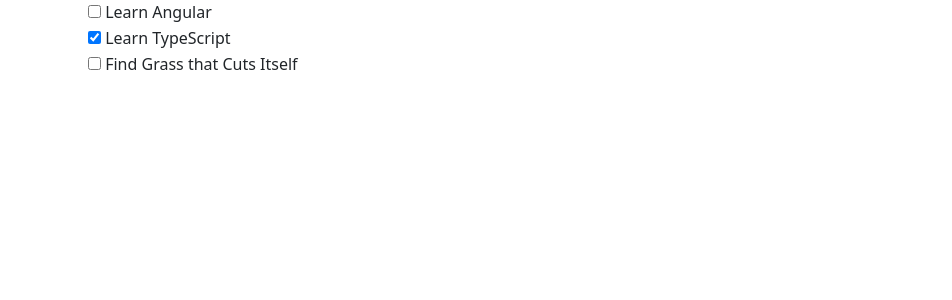
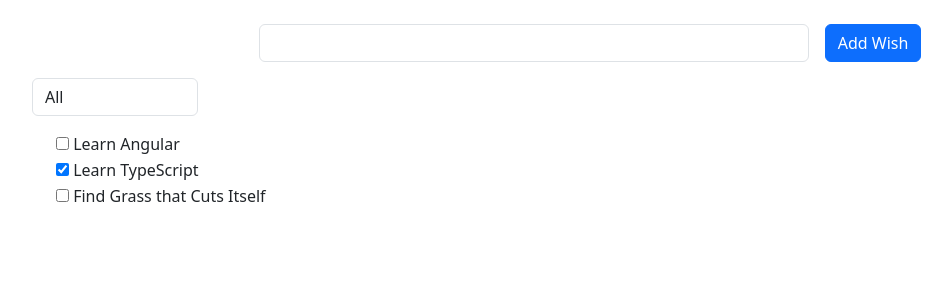
Before and after one commit to johnsonav1992/wishlist, an Angular app: page / in a window 1280 px wide. Shown: the top 300 px of the page, without its empty margins (50-1002 px from the left). Built offline with nearby package versions, Linux system fonts and the light colour scheme.

Commit message:
its' all workin'

```diff
--- a/src/app/app.component.html
+++ b/src/app/app.component.html
@@ -1,13 +1,41 @@
 <div class="container">
-  @if (!items.length) {
+  <form class="row mt-3 gx-3 gy-2 align-items-center justify-content-center">
+    <div class="col-sm-6">
+      <label for="specificSizeInputName" class="visually-hidden">
+        Wish
+      </label>
+      <input type="text" class="form-control" name="new-wish-text" [(ngModel)]="newWishText">
+    </div>
+    <div class="col-auto">
+      <button
+        class="btn btn-primary"
+        type="submit"
+        (click)="
+          $event.preventDefault();
+          addNewWish();
+        "
+      >
+        Add Wish
+      </button>
+    </div>
+  </form>
+  <div class="row mt-3">
+    <div class="col-sm-2">
+      <select class="form-control" [(ngModel)]="listFilter">
+        <option value="all">All</option>
+        <option value="unfulfilled">Unfulfilled</option>
+        <option value="fulfilled">Fulfilled</option>
+      </select>
+    </div>
+  </div>
+  <div class="row mt-3">
+    @if (!visibleItems.length) {
       <div>
         There are no wishes!
       </div>
-  }
-
-  @else {
+    } @else {
       <ul class="wish-list">
-      @for (item of items; track item.id) {
+        @for (item of visibleItems; track item.id) {
             <li>
               <div class="form-check">
                 <label class="form-check-label">
@@ -25,3 +53,4 @@
       </ul>
     }
   </div>
+</div>
--- a/src/app/app.component.ts
+++ b/src/app/app.component.ts
@@ -1,11 +1,13 @@
-import { Component } from '@angular/core';
+import { Component, EventEmitter } from '@angular/core';
 import { RouterOutlet } from '@angular/router';
 import { WishItem } from '../shared/models/wishItem';
+import { FormsModule } from '@angular/forms';
+import { FilterOptions } from '../shared/types/types';
 
 @Component({
   selector: 'app-root',
   standalone: true,
-  imports: [RouterOutlet],
+  imports: [RouterOutlet, FormsModule],
   templateUrl: './app.component.html',
   styleUrl: './app.component.css'
 })
@@ -28,10 +30,31 @@
     }
   ];
 
+  get visibleItems() {
+    let value = this.listFilter;
+
+    switch(value) {
+      case 'all': return this.items;
+      case 'fulfilled': return this.items.filter(item => item.isComplete);
+      case 'unfulfilled': return this.items.filter(item => !item.isComplete);
+    }
+  }
+
   title = 'wishlist';
+  newWishText = '';
+  listFilter: FilterOptions = 'all';
+
+  addNewWish () {
+    this.items.push({
+      id: this.items.length + 1,
+      text: this.newWishText,
+      isComplete: false
+    });
+
+    this.newWishText = ''
+  }
 
   toggleItem (item: WishItem) {
     item.isComplete = !item.isComplete;
-    console.log(this.items)
   }
 }
--- a/src/app/app.config.ts
+++ b/src/app/app.config.ts
@@ -2,6 +2,7 @@
 import { provideRouter } from '@angular/router';
 
 import { routes } from './app.routes';
+import { FormsModule } from '@angular/forms';
 
 export const appConfig: ApplicationConfig = {
   providers: [provideRouter(routes)]
--- /dev/null
+++ b/src/shared/types/types.ts
@@ -0,0 +1 @@
+export type FilterOptions = 'all' | 'fulfilled' | 'unfulfilled';
```
Lines whose indentation alone changed are shown as unchanged.
